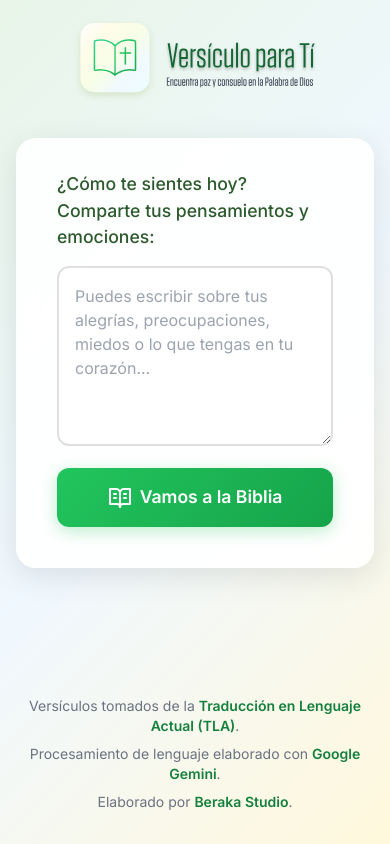
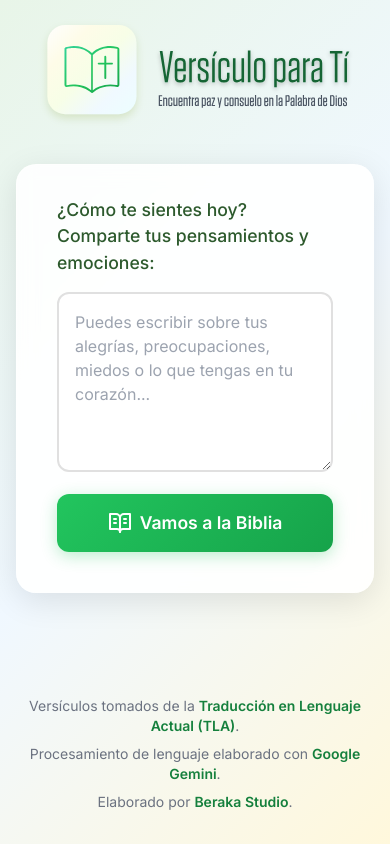
Before and after one commit to BerakaStudio/versiculoparati, a website: page public/index.html in a window 390 px wide. Drawn offline with nearby package versions, Linux system fonts and the light colour scheme.

Commit message:
Add files via upload

```diff
--- a/public/styles.css
+++ b/public/styles.css
@@ -26,6 +26,11 @@ header {
 
 header img {
     width: 70%;
+}
+@media (min-width: 280px) and (max-width: 500px) {
+    header img {
+        width: 90%;
+    }
 }
 
 header .titulo {
```
